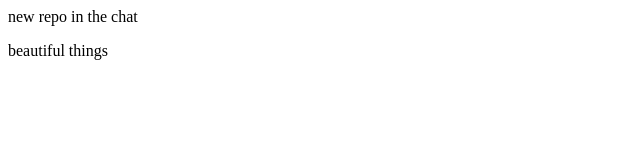
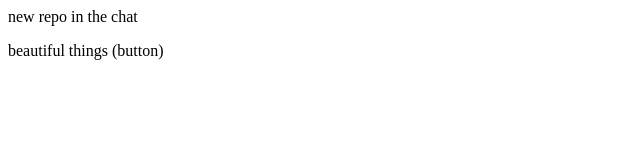
Before and after one commit to Siddhanttade/LocalRepo, a plain HTML site: page index.html in a window 1280 px wide. Shown: the full height of the page, 0-640 px from the left. Drawn offline with Linux system fonts and the light colour scheme.

```diff
--- a/index.html
+++ b/index.html
@@ -1,2 +1,2 @@
 <p>new repo in the chat </p>
-<p>beautiful things</p>
+<p>beautiful things (button)</p>
```
